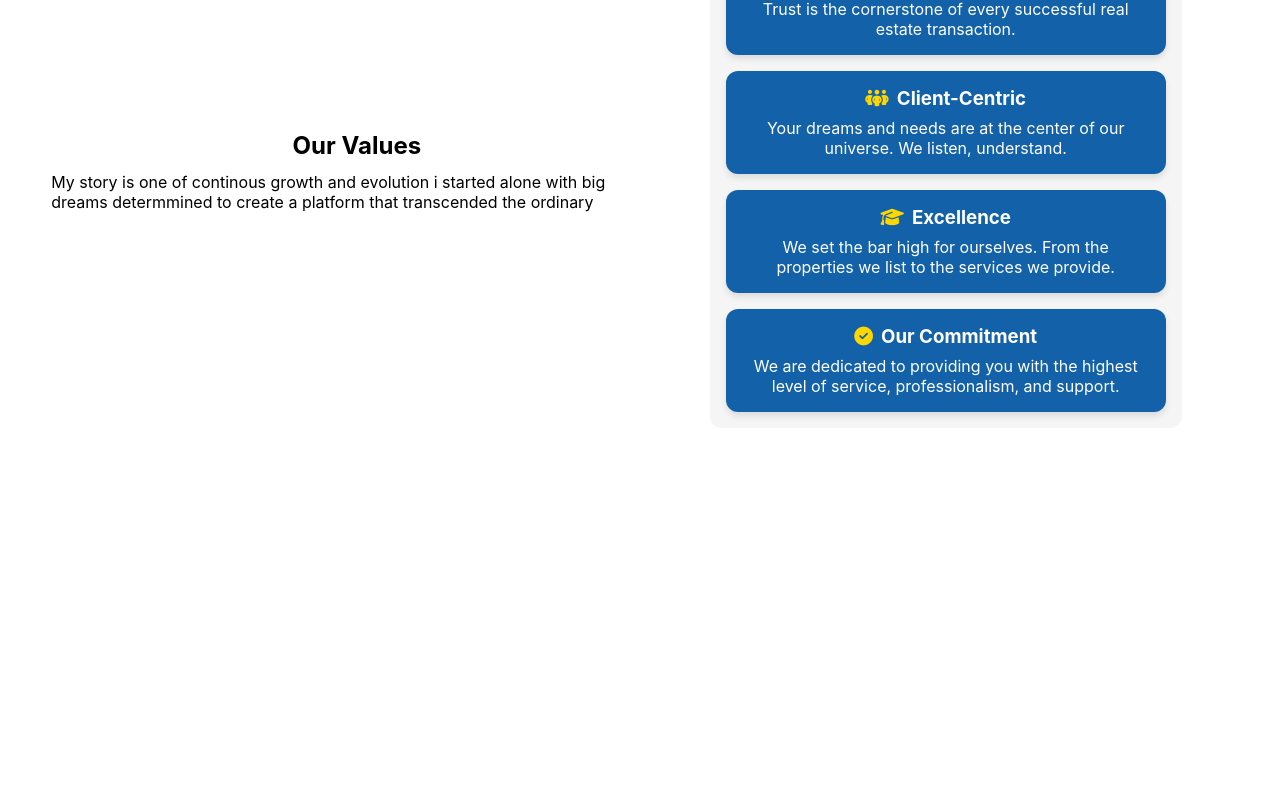
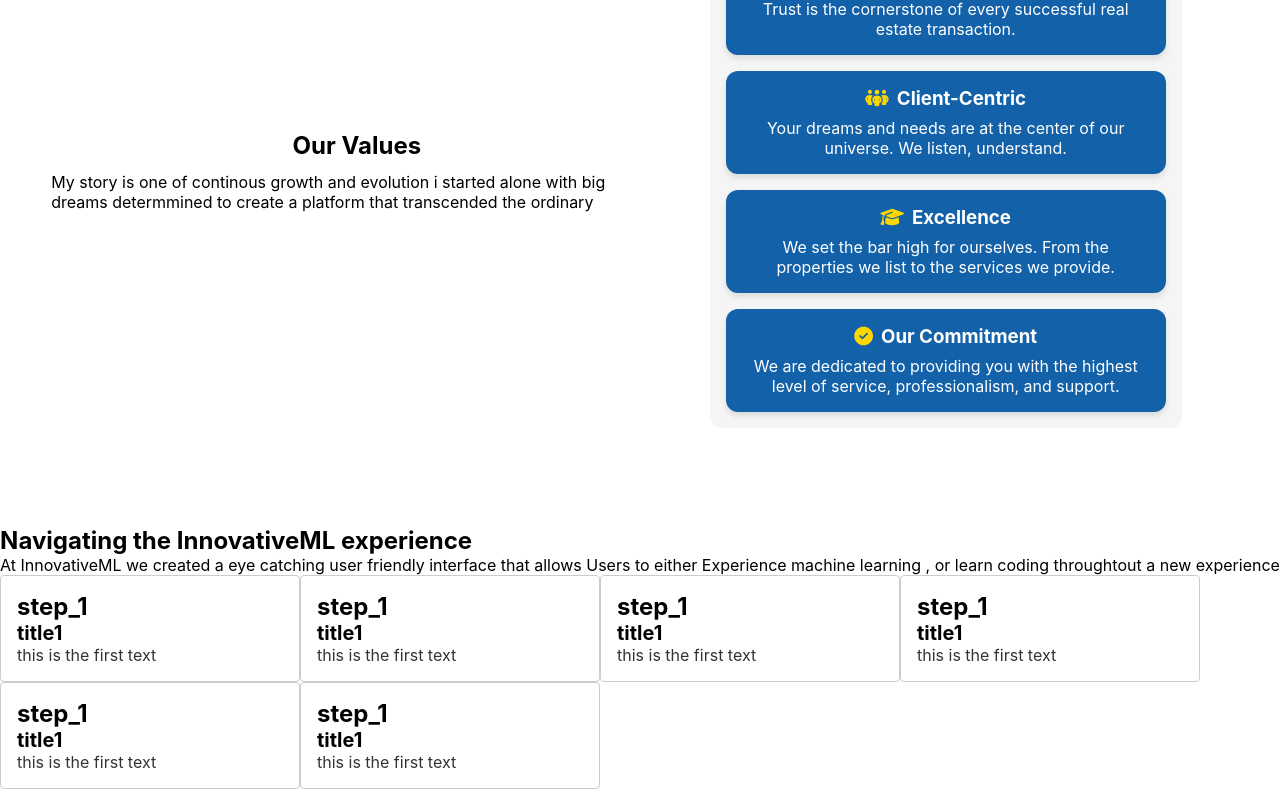
Before and after one commit to AhmadSerhall/innovativeML, a React (Create React App) app in the folder frontend/: page /about in a window 1280 px wide. Shown: the part 626-1435 px from the top of the page. Before the commit the page ends 1152 px from the top, so only its background shows below. Built offline with nearby package versions, Linux system fonts and the light colour scheme.

Commit message:
frontend --adjusting the card-experience-container

```diff
--- a/frontend/src/components/CardExperience/style.css
+++ b/frontend/src/components/CardExperience/style.css
@@ -2,13 +2,14 @@
     display: flex;
     flex-direction: column;
     align-items: flex-start;
-    gap: 1rem;
+    /* gap:200px; */
     width: 300px;
     border: 1px solid #ccc;
     border-radius: 4px;
     padding: 1rem;
     background-color: #fff;
    }
+
    .CardExperience__step {
     font-size: 1.5rem;
     font-weight: bold;
--- a/frontend/src/components/Experience/index.jsx
+++ b/frontend/src/components/Experience/index.jsx
@@ -1,5 +1,6 @@
 import React from 'react'
 import './style.css'
+import CardExperience from '../CardExperience'
 const Experience = () => {
   return (
     <div className='experience-container flex column'>
@@ -8,6 +9,12 @@ const Experience = () => {
         <p>At InnovativeML we created a eye catching user friendly interface that allows Users to either Experience machine learning , or learn coding throughtout a new experience</p>
       </div>
       <div className='experience-card-container flex'>
+        <CardExperience step={"step_1"} title={"title1"} text={"this is the first text"} />
+        <CardExperience step={"step_1"} title={"title1"} text={"this is the first text"} />
+        <CardExperience step={"step_1"} title={"title1"} text={"this is the first text"} />
+        <CardExperience step={"step_1"} title={"title1"} text={"this is the first text"} />
+        <CardExperience step={"step_1"} title={"title1"} text={"this is the first text"} />
+        <CardExperience step={"step_1"} title={"title1"} text={"this is the first text"} />
 
       </div>
     </div>
--- a/frontend/src/components/Experience/style.css
+++ b/frontend/src/components/Experience/style.css
@@ -0,0 +1,4 @@
+.experience-card-container{
+    flex-wrap: wrap;
+    margin-right:2rem;
+}
--- a/frontend/src/pages/About/index.jsx
+++ b/frontend/src/pages/About/index.jsx
@@ -6,6 +6,7 @@ import '../../styles/global.css'
 import aboutpic from '../../assets/aboutus hero.jpg'
 import aboutpic2 from '../../assets/aboutus hero2.webp'
 import Vision from '../../components/Vision'
+import Experience from '../../components/Experience'
 const About = () => {
   return (
     <div>
@@ -26,6 +27,7 @@ const About = () => {
 
       </div>
       <Vision/>
+      <Experience/>
     </div>
   )
 }
```
